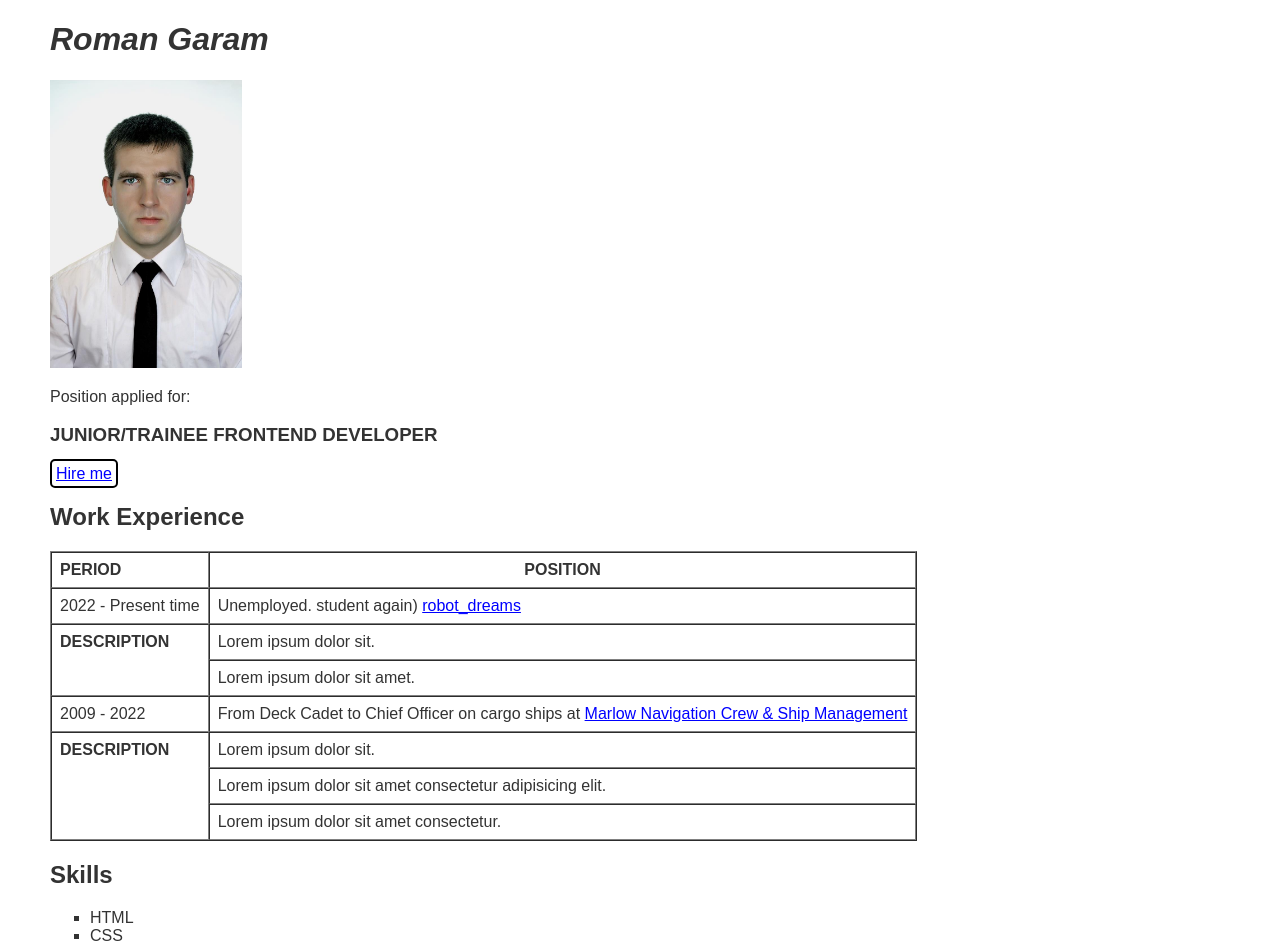
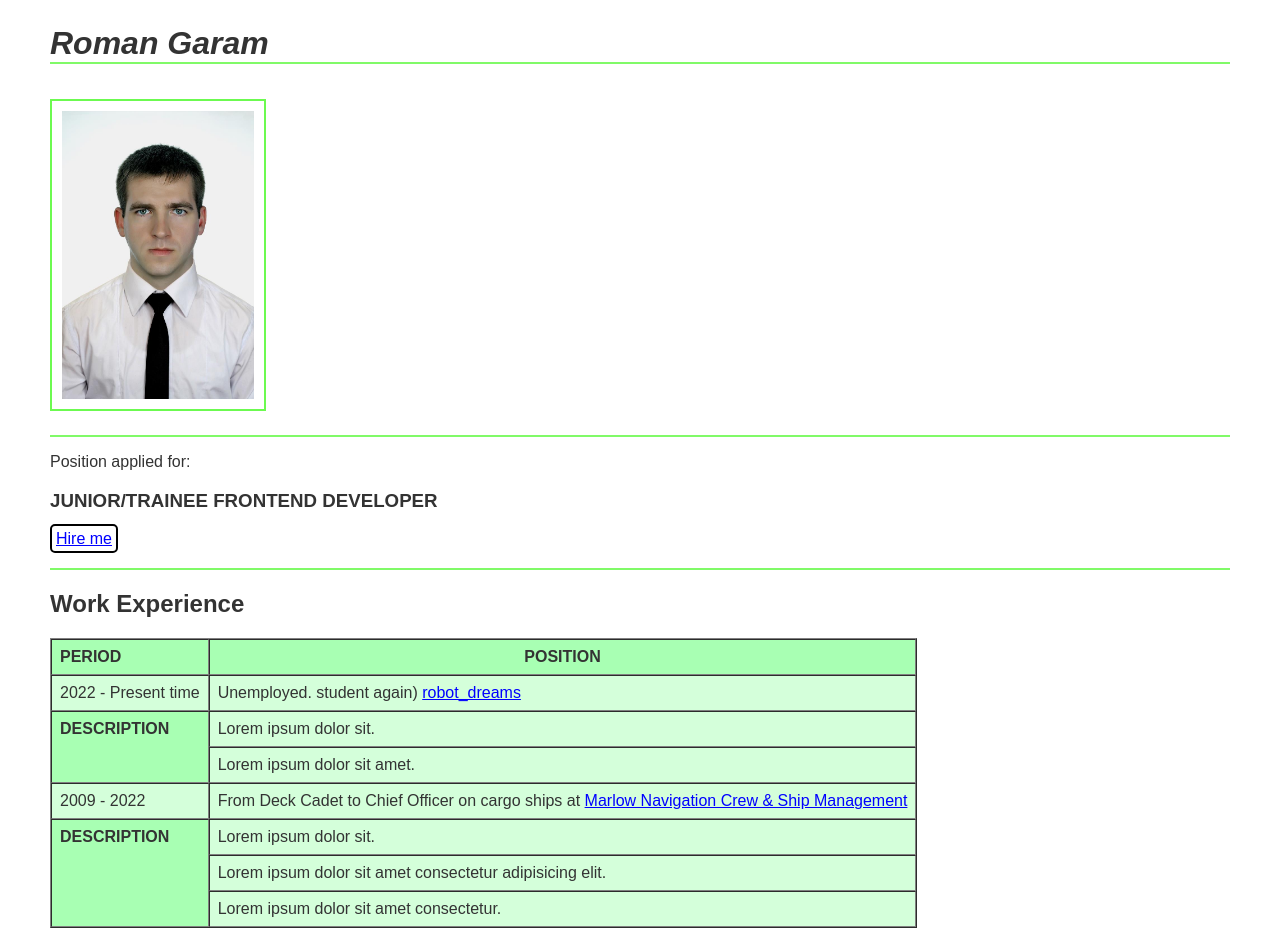
Before and after one commit to RomanGaram/Roman_Garam_Robot_Dreams, a plain HTML site: page index_ls_8.html in a window 1280 px wide. Shown: the top 941 px of the page. Drawn offline with Linux system fonts and the light colour scheme.

Commit message:
Final commit to Lesson_8

```diff
--- a/Styles/main.css
+++ b/Styles/main.css
@@ -1,20 +1,51 @@
 body {
-    margin: 0 50px;
+    margin: 0 50px 50px;
     font-family: Arial, Helvetica, sans-serif;
     color: #333;
+}
+
+header{
+    border-bottom: 2px solid rgba(108, 250, 80, 0.863);
+    margin-bottom: 35px;
+}
+
+.name{
+    font-style: italic;
+    margin: 25px 0 0;
+}
+
+.photo{
+    padding-bottom: 20px;
+    border-bottom: 2px solid rgba(108, 250, 80, 0.863);
+}
+
+.photo img{
+    padding: 10px;
+    border: 2px solid rgba(108, 250, 80);
+}
+
+.post{
+    padding-bottom: 20px;
+    border-bottom: 2px solid rgba(108, 250, 80, 0.863);
 }
 
 .post h3{
     font-weight: 900;
 }
 
-.name{
-    font-style: italic;
+#work_exp, #skills, #achievements{
+    padding-bottom: 20px;
+    border-bottom: 2px solid rgba(108, 250, 80, 0.863);
+}
+
+table{
+    background-color: rgb(212, 255, 218);
 }
 
 th{
     text-transform: uppercase;
     font-weight: 900;
+    background-color: rgb(168, 255, 179);
 }
 
 .links{
--- a/index_ls_8.html
+++ b/index_ls_8.html
@@ -20,8 +20,8 @@
                 <div class="post">
                     <p>Position applied for:</p>
                     <h3>JUNIOR/TRAINEE FRONTEND DEVELOPER</h3>
+                    <a class="links" href="./hire_me.html" target="_blank" style="border: 2px solid #000; border-radius: 5px; padding: 4px;">Hire me</a>
                 </div>
-                    <a class="links" href="./hire_me.html" target="_blank" style="border: 2px solid #000; border-radius: 5px; padding: 4px;">Hire me</a>
                 <section id="work_exp">
                     <table border="1" cellspacing="0" cellpadding="8px">
                         <caption>
```
